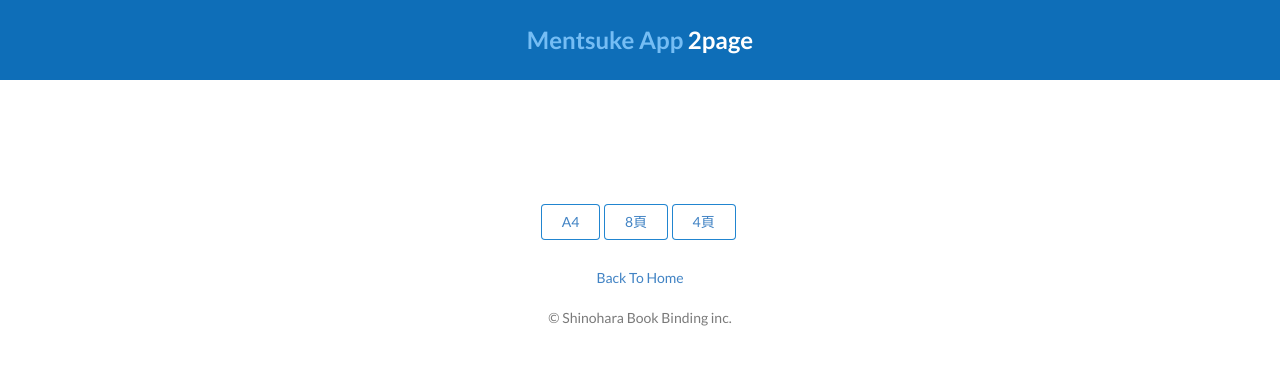
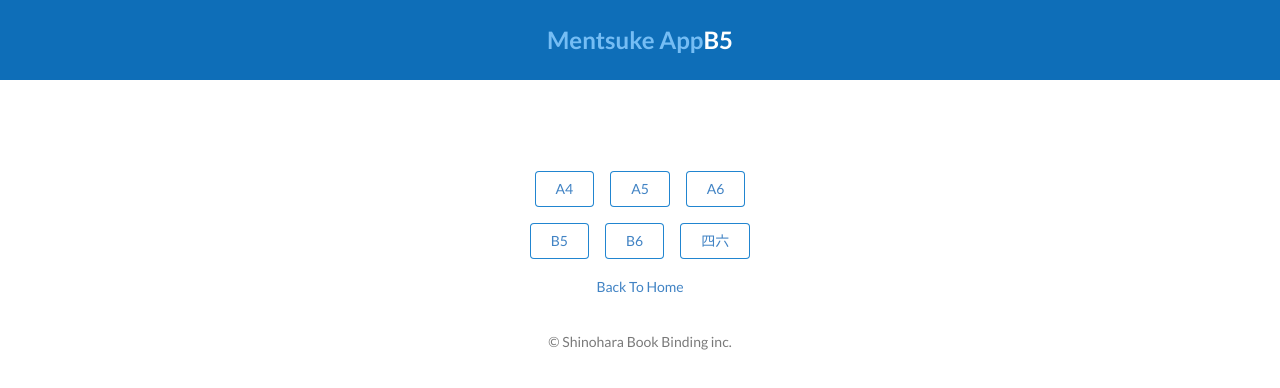
Before and after one commit to hiromichi-code/react.tsx.mentsuke, a React (Create React App) app: page /Two in a window 1280 px wide. Shown: the top 388 px of the page. Built offline with nearby package versions, Linux system fonts and the light colour scheme.

Commit message:
コンポーネント再構築

```diff
--- a/src/App.css
+++ b/src/App.css
@@ -1,6 +1,55 @@
 body {
   margin: 0;
   padding: 0;
+}
+
+.btn {
+  height: auto;
+  width: 100%;
+  display: -webkit-box;
+  display: -ms-flexbox;
+  display: flex;
+  -webkit-box-pack: center;
+      -ms-flex-pack: center;
+          justify-content: center;
+  -webkit-box-align: center;
+      -ms-flex-align: center;
+          align-items: center;
+  -webkit-box-orient: vertical;
+  -webkit-box-direction: normal;
+      -ms-flex-direction: column;
+          flex-direction: column;
+  margin-top: 16px;
+}
+
+.btn .a-size {
+  height: auto;
+  width: 100%;
+  display: -webkit-box;
+  display: -ms-flexbox;
+  display: flex;
+  -webkit-box-pack: center;
+      -ms-flex-pack: center;
+          justify-content: center;
+}
+
+.btn .a-size button {
+  margin: 8px;
+}
+
+.btn .b-size {
+  height: auto;
+  width: 100%;
+  display: -webkit-box;
+  display: -ms-flexbox;
+  display: flex;
+  -webkit-box-pack: center;
+      -ms-flex-pack: center;
+          justify-content: center;
+}
+
+.btn .b-size button {
+  margin: 8px;
 }
 
 .main {
@@ -57,7 +106,7 @@ body {
 }
 
 .main .hero {
-  height: 80px;
+  height: 40vh;
   width: 100%;
   display: -webkit-box;
   display: -ms-flexbox;
@@ -75,7 +124,7 @@ body {
 }
 
 .main .footer {
-  height: 32px;
+  height: 10vh;
   width: 100%;
   display: -webkit-box;
   display: -ms-flexbox;
@@ -148,9 +197,6 @@ body {
   .main h5 {
     font-size: 24px;
   }
-  .btn {
-    margin-top: 48px;
-  }
   .sub-header h1 {
     font-size: 24px;
   }
--- a/src/App.scss
+++ b/src/App.scss
@@ -1,6 +1,34 @@
 body {
   margin: 0;
   padding: 0;
+}
+
+.btn {
+  height: auto;
+  width: 100%;
+  display: flex;
+  justify-content: center;
+  align-items: center;
+  flex-direction: column;
+  margin-top: 16px;
+  .a-size{
+    height: auto;
+    width: 100%;
+    display: flex;
+    justify-content: center;
+    button{
+      margin: 8px;
+    }
+  }
+  .b-size{
+    height: auto;
+    width: 100%;
+    display: flex;
+    justify-content: center;
+    button{
+      margin: 8px;
+    }
+  }
 }
 
 .main {
@@ -33,7 +61,7 @@ body {
     }
   }
   .hero {
-    height: 80px;
+    height: 40vh;
     width: 100%;
     display: flex;
     justify-content: space-around;
@@ -42,7 +70,7 @@ body {
     background-color: #fff;
   }
   .footer {
-    height: 32px;
+    height: 10vh;
     width: 100%;
     display: flex;
     justify-content: space-around;
@@ -88,9 +116,6 @@ body {
       font-size: 24px;
     }
   }
-  .btn {
-    margin-top: 48px;
-  }
   .sub-header {
     h1 {
       font-size: 24px;
--- a/src/App.tsx
+++ b/src/App.tsx
@@ -3,9 +3,9 @@ import { BrowserRouter, Route, Link } from "react-router-dom";
 import Header from "./components/Header";
 import Footer from "./components/Footer";
 import A4 from "./main/A4";
-import Eight from "./main/Eight";
-import Four from "./main/Four";
-import Two from "./main/Two";
+import Eight from "./main/A5";
+import Four from "./main/A6";
+import Two from "./main/B5";
 
 import "./App.css";
 
@@ -31,18 +31,28 @@ const Home = () => {
       </div>
       <div className="hero">
         <div className="btn">
+          <div className="a-size">
             <button className="ui primary basic button">
               <Link to="./A4">A4</Link>
             </button>
             <button className="ui primary basic button">
-            <Link to="./Eight">8頁</Link>
+              <Link to="./A5">A5</Link>
             </button>
             <button className="ui primary basic button">
-            <Link to="./Four">4頁</Link>
+              <Link to="./A6">A6</Link>
+            </button>
+          </div>
+          <div className="b-size">
+            <button className="ui primary basic button">
+              <Link to="./B5">B5</Link>
             </button>
             <button className="ui primary basic button">
-            <Link to="./Two">2頁</Link>
+              <Link to="./B6">B6</Link>
             </button>
+            <button className="ui primary basic button">
+              <Link to="./46">四六</Link>
+            </button>
+          </div>
         </div>
       </div>
       <div className="footer">
--- a/src/main/A4.css
+++ b/src/main/A4.css
@@ -17,4 +17,9 @@
   margin: 0;
   background-color: #fff;
 }
+
+.paper-size {
+  height: auto;
+  margin-bottom: 48px;
+}
 /*# sourceMappingURL=A4.css.map */
--- a/src/main/A4.scss
+++ b/src/main/A4.scss
@@ -15,3 +15,7 @@
   margin: 0;
   background-color: #fff;
 }
+.paper-size {
+  height: auto;
+  margin-bottom: 48px;
+}
--- a/src/main/A4.tsx
+++ b/src/main/A4.tsx
@@ -21,13 +21,13 @@ const A4 = () => {
         <div className="design-one">
           <SixteenLeft />
           <div className="paper-size">
-            <div className="paper-size-left">939×636</div>
+            <div className="paper-size-left">939×636（16p）</div>
           </div>
         </div>
         <div className="design-two">
           <SixteenRight />
           <div className="paper-size">
-            <div className="paper-size-right">880×625</div>
+            <div className="paper-size-right">880×625（16p）</div>
           </div>
         </div>
       </div>
--- /dev/null
+++ b/src/main/A5.tsx
@@ -0,0 +1,50 @@
+import React from "react";
+import { Link } from "react-router-dom";
+import Footer from "../components/Footer";
+
+const A5 = () => {
+  return(
+    <div className="main">
+      <div className="sub-header">
+        <h1><span>Mentsuke App</span>A5</h1>
+      </div>
+      <div className="design">
+        <h1>a</h1>
+      </div>
+      <div className="sub-hero">
+      <div className="btn">
+          <div className="a-size">
+            <button className="ui primary basic button">
+              <Link to="./A4">A4</Link>
+            </button>
+            <button className="ui primary basic button">
+              <Link to="./A5">A5</Link>
+            </button>
+            <button className="ui primary basic button">
+              <Link to="./A6">A6</Link>
+            </button>
+          </div>
+          <div className="b-size">
+            <button className="ui primary basic button">
+              <Link to="./B5">B5</Link>
+            </button>
+            <button className="ui primary basic button">
+              <Link to="./B6">B6</Link>
+            </button>
+            <button className="ui primary basic button">
+              <Link to="./46">四六</Link>
+            </button>
+          </div>
+        </div>
+        <a className="backToHome">
+            <Link to="./">Back To Home</Link>
+          </a>
+      </div>
+        <div className="footer">
+          <Footer />
+        </div>
+    </div>
+  );
+};
+
+export default A5;
--- /dev/null
+++ b/src/main/A6.tsx
@@ -0,0 +1,50 @@
+import React from "react";
+import { Link } from "react-router-dom";
+import Footer from "../components/Footer";
+
+const A6 = () => {
+  return(
+    <div className="main">
+      <div className="sub-header">
+        <h1><span>Mentsuke App</span>A6</h1>
+      </div>
+      <div className="design">
+        <h1>a</h1>
+      </div>
+      <div className="sub-hero">
+      <div className="btn">
+          <div className="a-size">
+            <button className="ui primary basic button">
+              <Link to="./A4">A4</Link>
+            </button>
+            <button className="ui primary basic button">
+              <Link to="./A5">A5</Link>
+            </button>
+            <button className="ui primary basic button">
+              <Link to="./A6">A6</Link>
+            </button>
+          </div>
+          <div className="b-size">
+            <button className="ui primary basic button">
+              <Link to="./B5">B5</Link>
+            </button>
+            <button className="ui primary basic button">
+              <Link to="./B6">B6</Link>
+            </button>
+            <button className="ui primary basic button">
+              <Link to="./46">四六</Link>
+            </button>
+          </div>
+        </div>
+        <a className="backToHome">
+            <Link to="./">Back To Home</Link>
+          </a>
+      </div>
+        <div className="footer">
+          <Footer />
+        </div>
+    </div>
+  );
+};
+
+export default A6;
--- /dev/null
+++ b/src/main/B5.tsx
@@ -0,0 +1,50 @@
+import React from "react";
+import { Link } from "react-router-dom";
+import Footer from "../components/Footer";
+
+const B5 = () => {
+  return(
+    <div className="main">
+      <div className="sub-header">
+        <h1><span>Mentsuke App</span>B5</h1>
+      </div>
+      <div className="design">
+        <h1>a</h1>
+      </div>
+      <div className="sub-hero">
+      <div className="btn">
+          <div className="a-size">
+            <button className="ui primary basic button">
+              <Link to="./A4">A4</Link>
+            </button>
+            <button className="ui primary basic button">
+              <Link to="./A5">A5</Link>
+            </button>
+            <button className="ui primary basic button">
+              <Link to="./A6">A6</Link>
+            </button>
+          </div>
+          <div className="b-size">
+            <button className="ui primary basic button">
+              <Link to="./B5">B5</Link>
+            </button>
+            <button className="ui primary basic button">
+              <Link to="./B6">B6</Link>
+            </button>
+            <button className="ui primary basic button">
+              <Link to="./46">四六</Link>
+            </button>
+          </div>
+        </div>
+        <a className="backToHome">
+            <Link to="./">Back To Home</Link>
+          </a>
+      </div>
+        <div className="footer">
+          <Footer />
+        </div>
+    </div>
+  );
+};
+
+export default B5;
--- a/src/main/Eight.tsx
+++ /dev/null
@@ -1,37 +0,0 @@
-import React from "react";
-import { Link } from "react-router-dom";
-import Footer from "../components/Footer";
-
-const Eight = () => {
-  return(
-    <div className="main">
-      <div className="sub-header">
-        <h1><span>Mentsuke App</span>  8page</h1>
-      </div>
-      <div className="design">
-        <h1>a</h1>
-      </div>
-      <div className="sub-hero">
-        <div className="btn">
-          <button className="ui primary basic button">
-            <Link to="./A4">A4</Link>
-          </button>
-          <button className="ui primary basic button">
-            <Link to="./Four">4頁</Link>
-          </button>
-          <button className="ui primary basic button">
-            <Link to="./Two">2頁</Link>
-          </button>
-        </div>
-        <a className="backToHome">
-            <Link to="./">Back To Home</Link>
-          </a>
-      </div>
-        <div className="footer">
-          <Footer />
-        </div>
-    </div>
-  );
-};
-
-export default Eight;
--- a/src/main/Four.tsx
+++ /dev/null
@@ -1,37 +0,0 @@
-import React from "react";
-import { Link } from "react-router-dom";
-import Footer from "../components/Footer";
-
-const Four = () => {
-  return(
-    <div className="main">
-      <div className="sub-header">
-        <h1><span>Mentsuke App</span>  4page</h1>
-      </div>
-      <div className="design">
-        <h1>a</h1>
-      </div>
-      <div className="sub-hero">
-        <div className="btn">
-          <button className="ui primary basic button">
-            <Link to="./A4">A4</Link>
-          </button>
-          <button className="ui primary basic button">
-            <Link to="./Eight">8頁</Link>
-          </button>
-          <button className="ui primary basic button">
-            <Link to="./Two">2頁</Link>
-          </button>
-        </div>
-        <a className="backToHome">
-            <Link to="./">Back To Home</Link>
-          </a>
-      </div>
-        <div className="footer">
-          <Footer />
-        </div>
-    </div>
-  );
-};
-
-export default Four;
--- a/src/main/Two.tsx
+++ /dev/null
@@ -1,37 +0,0 @@
-import React from "react";
-import { Link } from "react-router-dom";
-import Footer from "../components/Footer";
-
-const Two = () => {
-  return(
-    <div className="main">
-      <div className="sub-header">
-        <h1><span>Mentsuke App</span>  2page</h1>
-      </div>
-      <div className="design">
-        <h1>a</h1>
-      </div>
-      <div className="sub-hero">
-        <div className="btn">
-          <button className="ui primary basic button">
-            <Link to="./A4">A4</Link>
-          </button>
-          <button className="ui primary basic button">
-            <Link to="./Eight">8頁</Link>
-          </button>
-          <button className="ui primary basic button">
-            <Link to="./Four">4頁</Link>
-          </button>
-        </div>
-        <a className="backToHome">
-            <Link to="./">Back To Home</Link>
-          </a>
-      </div>
-        <div className="footer">
-          <Footer />
-        </div>
-    </div>
-  );
-};
-
-export default Two;
```
Also changed, not shown: 2 other files (tests, documents, lock files or other folders). Lines whose indentation alone changed are shown as unchanged.
